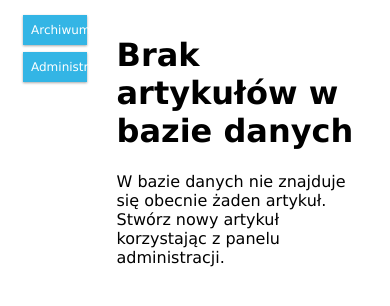
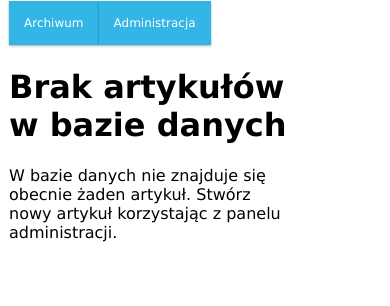
Before and after one commit to criticalerror99/technologie-internetowe-gazeta, a PHP site: page / in a window 390 px wide. Shown: the part 136-442 px from the top of the page. Run offline with PHP 8.4, Linux system fonts and the light colour scheme; data that the repository does not hold is empty.

Commit message:
Poprawki wyświetlania na urządzeniach mobilnych

```diff
--- a/styles.css
+++ b/styles.css
@@ -77,3 +77,18 @@
       padding-left: 15px;
     }
   }
+
+  @media screen and (max-width: 480px) {
+    .menu li {
+      font-size: 12px;
+      display: table-cell;
+      padding: 15px;
+    }
+    .col-3 {
+      padding: 1px;
+      float: none;
+    }
+    .col-9 {
+      padding: 1px;
+    }
+  }
```
